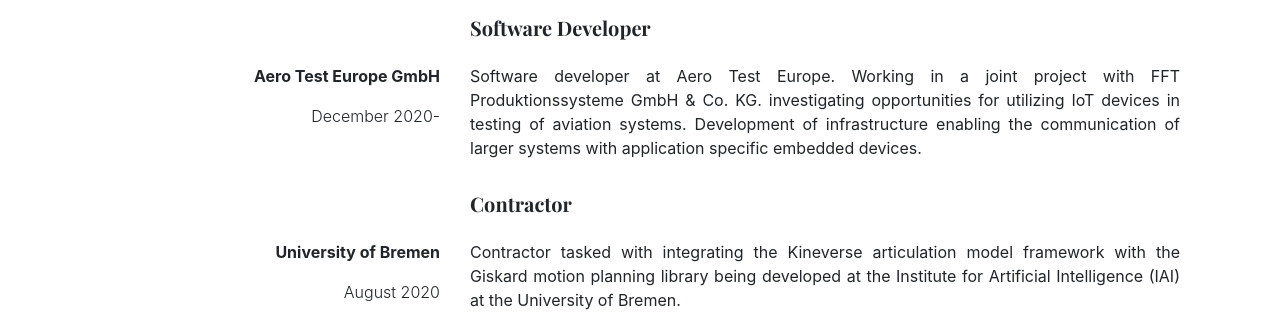
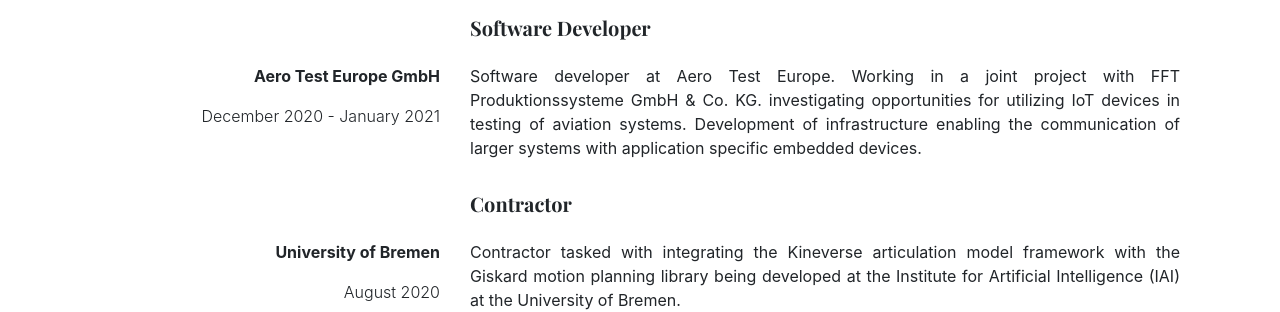
Before and after one commit to ARoefer/personal_site, a Jekyll site: the page built from index.html, in a window 1280 px wide and 900 px high, scrolled down 995 px. Shown: the part 154-466 px from the top of the window. Built offline with Jekyll 4.4.1, drawn with Linux system fonts in a browser that asks for light colours; nearby versions of some CDN libraries.

Commit message:
Updated CV information

```diff
--- a/_data/cv.yaml
+++ b/_data/cv.yaml
@@ -25,7 +25,8 @@
 
   Work:
     - as: Software Developer
-      from: December 2020-
+      from: December 2020
+      until: January 2021
       where: Aero Test Europe GmbH
       desc: Software developer at Aero Test Europe. Working in a joint project with FFT Produktionssysteme GmbH & Co. KG. investigating opportunities for utilizing IoT devices in testing of aviation systems. Development of infrastructure enabling the communication of larger systems with application specific embedded devices.
 
```
